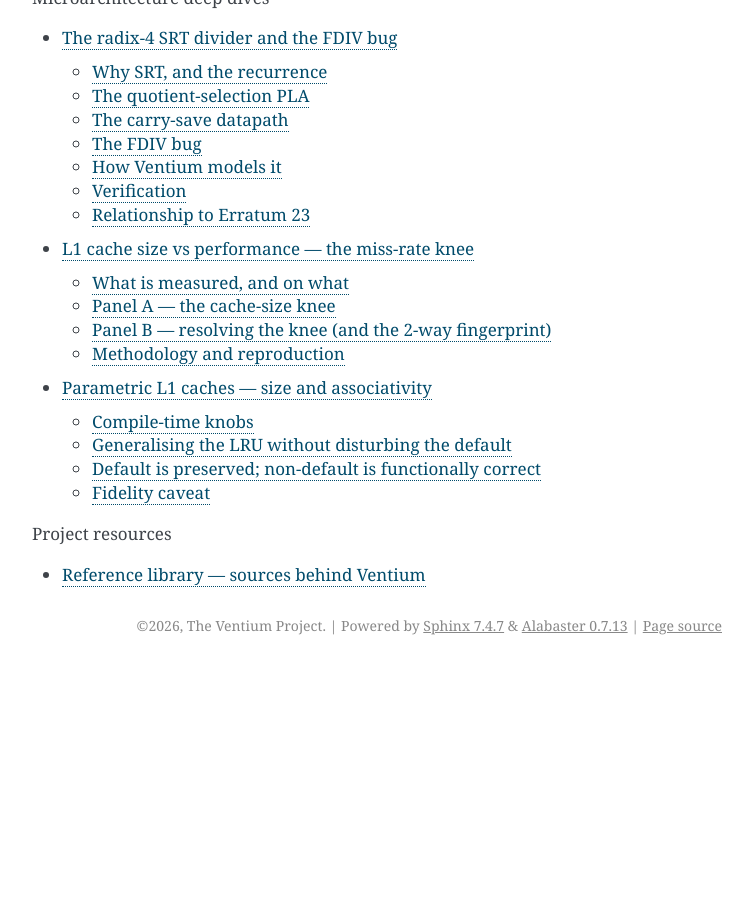
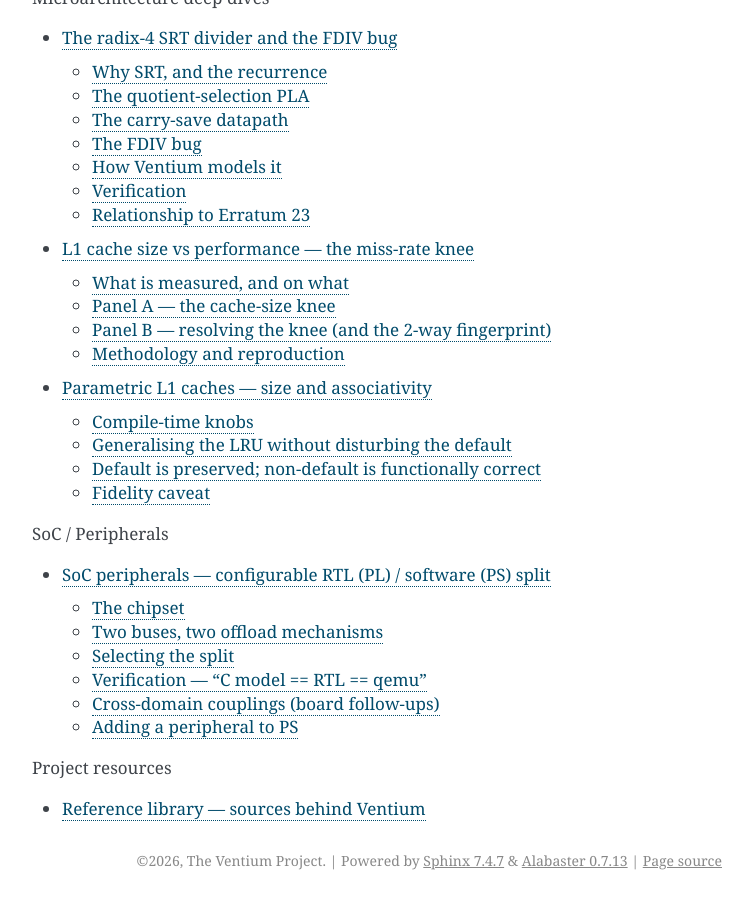
Before and after one commit to AL-255/ventium, a Sphinx documentation site: the page built from docs/sphinx/index.rst, in a window 1280 px wide and 900 px high, scrolled down 1407 px. Shown: the whole window, without its empty margins (388-1141 px from the left). Built offline with Sphinx 7.4.7, drawn with Linux system fonts in a browser that asks for light colours; before the commit the page ends 2072 px from its top, so only the background shows below that; some of the changed lines change nothing that is shown.

Commit message:
soc: every slow peripheral configurable RTL/PS + C models + Sphinx docs
Completes the config-selectable peripheral split: all 6 slow devices now have a
verified PS C model and are gated out of RTL when PS-placed, so the placement
actually frees PL fabric. Picks up the 5 C models authored from the RTL modules
(1:1 behavioural ports, dual-compiled gcc/g++):

  ven_rtc.c (MC146818)  ven_i8042.c (8042)  ven_acpipm.c (ACPI PM)
  ven_i8272.c (82077 FDC)  ven_vgaregs.c (VGA regs)  [+ ven_uart16550.c]

ventium_soc: gate each slow device with `ifndef VEN_<DEV>_PS` (tie its outputs in
the else arm) so a PS-placed device is not synthesized. tb_soc registers all six
models in ps_devs. fpga/periph_split.config defaults the slow set to PS (the
bus-critical pic/pit/port92/ide/dma stay in PL); the default verification build
passes no VEN_<DEV>_PS, so it is the all-RTL SoC, byte-identical.

Verification: run-soc-ps-cosim-gate.sh <dev> builds +VEN_<DEV>_PS (the device
served by its C model over the io-bridge) and runs the per-record psoc<dev> test
vs qemu-system -> EQUIVALENT for all six (uart 110, rtc 122, i8042 122, acpipm
292, fdc 116, vga 292): the C model == the RTL module == qemu. run-soc-ps-cosim-
all.sh runs them all; added to run-all-soc-gates.sh.

Three devices have a PL-consumed output (8042 A20 gate, VGA mode bits, device
IRQs) that needs the PS->PL path on the board; the register differential is still
EQUIVALENT because each test keeps the consuming logic consistent (port-92 in
RTL drives A20; the framebuffer is dormant for pvga; IRQs are quiescent).

Docs: a Sphinx page (SoC peripherals - configurable RTL/software split) covers
the chipset, the two buses, the io-bridge, the config/generator, the cosim
verification, and the cross-domain couplings. README status table updated.

Default unchanged: make verify 77/77 GREEN; the all-RTL dev/vga/fdc soc gates
still EQUIVALENT (the seam + the gating are inert when nothing is PS).

```diff
--- a/docs/sphinx/index.rst
+++ b/docs/sphinx/index.rst
@@ -55,6 +55,12 @@
    microarch/l1-parametric
 
 .. toctree::
+   :maxdepth: 2
+   :caption: SoC / Peripherals
+
+   soc/peripheral-split
+
+.. toctree::
    :maxdepth: 1
    :caption: Project resources
 
--- /dev/null
+++ b/docs/sphinx/soc/peripheral-split.rst
@@ -0,0 +1,235 @@
+==============================================================
+SoC peripherals — configurable RTL (PL) / software (PS) split
+==============================================================
+
+Ventium boots as a PC: around the core sits a chipset of standard peripherals,
+each a synthesizable ``ven_*`` RTL module, each verified **per-record bit-exact
+against qemu-system-i386**. On the KV260 the PL fabric is routing/congestion
+bound, so not every peripheral can live in hardware. This page describes the
+**config-selectable split**: a single config file chooses, per peripheral,
+whether it runs in **RTL (the PL fabric)** or as a **C model on the PS A53** —
+*without changing any verification guarantee*.
+
+.. contents::
+   :local:
+   :depth: 1
+
+The chipset
+===========
+
+.. list-table::
+   :header-rows: 1
+   :widths: 16 16 22 16
+
+   * - Device
+     - RTL module
+     - I/O ports
+     - Per-record gate
+   * - 8259 PIC
+     - ``ven_pic``
+     - 0x20/0x21, 0xA0/0xA1, 0x4D0/1
+     - pirqsoc
+   * - 8254 PIT
+     - ``ven_pit``
+     - 0x40–0x43
+     - pirqsoc
+   * - MC146818 RTC
+     - ``ven_rtc``
+     - 0x70/0x71
+     - psocdev
+   * - 8042 kbd/mouse
+     - ``ven_i8042``
+     - 0x60, 0x64
+     - psocdev
+   * - port-92 fast-A20
+     - ``ven_port92``
+     - 0x92
+     - psocdev
+   * - VGA registers
+     - ``ven_vgaregs``
+     - 0x3B0–0x3DF
+     - pvga
+   * - VGA framebuffer
+     - ``ven_vga_fb``
+     - mem 0xA0000 (mode 13h)
+     - pvgafb
+   * - ACPI PM timer
+     - ``ven_acpipm``
+     - 0x608
+     - pvga
+   * - IDE/ATA (+busmaster DMA)
+     - ``ven_ide``
+     - 0x1F0–7/0x3F6, 0x170–7/0x376
+     - pide
+   * - 16550 UART (COM1)
+     - ``ven_uart16550``
+     - 0x3F8–0x3FF
+     - psocuart
+   * - 8237 DMA ×2
+     - ``ven_i8237`` ×2
+     - 0x00–0x0F, 0xC0–0xDF, pages
+     - psoc8237/b
+   * - 82077 floppy (FDC)
+     - ``ven_i8272``
+     - 0x3F1–0x3F5, 0x3F7
+     - psocfdc
+
+Two buses, two offload mechanisms
+=================================
+
+The core exposes **two** independent buses, and only one of them is the
+PS-offload "bridge":
+
+* **Port I/O** (``io_*`` seam) — every ``IN``/``OUT`` raises ``io_req`` with the
+  16-bit port and direction, and the core **stalls in ``S_IO`` until ``io_ack``**.
+  This is the bus a PS-placed peripheral is forwarded on.
+* **Memory** (``mem_*`` seam) — loads/stores go to the L1/AXI subsystem and
+  PS-DDR. The VGA framebuffer splices into *this* path (it intercepts the
+  0xA0000 mode-13h aperture); it is **not** part of the port-I/O bridge.
+
+The port-I/O PS-offload bridge
+------------------------------
+
+``ventium_soc``'s PMIO decoder classifies each ``io_req`` port as either a local
+RTL device (``cs_pic``, ``cs_uart``, …) **or** a PS-placed one (``io_ps_sel``,
+computed from the ``+VEN_<DEV>_PS`` flags). When it is PS-placed:
+
+.. code-block:: text
+
+   core IN/OUT ──io_req──► ventium_soc PMIO decode ──io_ps_sel?──► io_ps_* ──►
+        ▲                                                          ven_soc_axil
+        │                                                          (AXI-Lite slave)
+        └──────────────── io_ack / io_ps_rdata ◄───────────────────── A53 C model
+
+``ven_soc_axil`` holds ``io_ack=0``, IRQs the PS GIC; the A53 reads the request
+over AXI, runs the matching C model in ``sw/ps_periph/``, writes the result back,
+and the bridge pulses ``io_ack=1`` with the data. **Because the core stalls until
+``io_ack``, the A53 round-trip latency cannot change the instruction's result —
+only the value matters** — which is exactly why the per-record differential is
+unaffected by where a peripheral lives.
+
+The same ``<dev>.c`` compiles into the **A53 firmware** (``gcc``, C) and into
+``tb_soc`` (``g++``, C++) for verification — it is a 1:1 behavioural port of the
+``ven_*.sv`` RTL.
+
+Selecting the split
+===================
+
+``fpga/periph_split.config`` lists each peripheral and its placement:
+
+.. code-block:: text
+
+   pic     rtl    # bus-critical -> keep in PL
+   pit     rtl
+   port92  rtl
+   ide     rtl
+   dma     rtl
+   dma2    rtl
+   rtc     ps     # slow -> A53 C model
+   i8042   ps
+   vga     ps
+   acpipm  ps
+   uart    ps
+   fdc     ps
+
+``python3 fpga/scripts/gen_periph_split.py`` turns it into ``+VEN_<DEV>_PS``
+RTL-build flags (``fpga/build/periph_split.vdefs``) and a C dispatch table
+(``verif/tb/ps_periph_table.inc``). **With nothing marked ``ps`` the SoC is the
+all-RTL build, byte-identical to before.** Each ``ps`` device is dropped from RTL
+(``ifndef VEN_<DEV>_PS``), so its placement actually frees PL fabric; its port
+range is decoded into ``io_ps_sel`` and forwarded to the C model.
+
+Verification — "C model == RTL == qemu"
+=======================================
+
+Each C model is proven bit-exact with the **same per-record gate**, just with the
+device served by the C model instead of the RTL module:
+
+.. code-block:: console
+
+   $ bash verif/soc/run-soc-ps-cosim-gate.sh uart   # build +VEN_UART_PS, run psocuart
+   ...
+   PS-OFFLOAD COSIM GATE (uart): EQUIVALENT (C model == RTL == qemu)
+
+``run-soc-ps-cosim-all.sh`` runs them all; it is part of the soc-gate aggregate.
+
+.. list-table::
+   :header-rows: 1
+   :widths: 14 22 16 12
+
+   * - Device
+     - C model
+     - Test
+     - Cosim
+   * - uart
+     - ``ven_uart16550.c``
+     - psocuart
+     - EQUIVALENT (110)
+   * - rtc
+     - ``ven_rtc.c``
+     - psocdev
+     - EQUIVALENT (122)
+   * - i8042
+     - ``ven_i8042.c``
+     - psocdev
+     - EQUIVALENT (122)
+   * - acpipm
+     - ``ven_acpipm.c``
+     - pvga
+     - EQUIVALENT (292)
+   * - fdc
+     - ``ven_i8272.c``
+     - psocfdc
+     - EQUIVALENT (116)
+   * - vga
+     - ``ven_vgaregs.c``
+     - pvga
+     - EQUIVALENT (292)
+
+EQUIVALENT means the C model is byte-identical to qemu over every retired
+instruction — the same bar the RTL module met.
+
+Read side-effects and the bridge
+--------------------------------
+
+The bridge calls ``io_read`` **exactly once per access** (a ``ps_busy`` latch in
+``tb_soc`` / the AXI handshake on the board), so a C model puts any *read
+side-effect* inline — mirroring the RTL's clocked side-effect. Examples that must
+match the RTL precisely: the UART LSR/MSR read-clears, the RTC ``REG_C``
+read-then-clear, the 8042 OBF dequeue on a 0x60 read, the FDC FIFO advance, and
+the VGA DAC-palette / ATTR flip-flop auto-increments.
+
+Cross-domain couplings (board follow-ups)
+=========================================
+
+Three peripherals produce a **signal the PL consumes**, not just a read value.
+When PS-placed, that signal must travel *back* from the A53 to the fabric (an
+``io_ps``-class output path), which is a board-integration follow-up. The
+register **differential is still EQUIVALENT** because each test keeps the
+consuming logic consistent another way:
+
+* **8042 → A20 gate.** ``eff_a20 = kbc_a20 | p92_a20``. ``psocdev`` drives both
+  A20 sources together and keeps **port-92 in RTL**, so ``eff_a20`` tracks
+  port-92; the tied-off ``kbc_a20`` is unobserved on the diff.
+* **VGA regs → framebuffer mode bits.** ``ven_vga_fb`` derives ``chain4_en`` from
+  ``ven_vgaregs``' SEQ/GFX bits. With the regs on PS those tie off
+  (``chain4_en=0`` → the framebuffer is dormant), which is correct for ``pvga``
+  (it never touches 0xA0000). A VGA-regs-PS **and** framebuffer-RTL board build
+  needs the PS to drive the mode bits back.
+* **Device IRQs.** A PS device's interrupt (UART IRQ4, RTC IRQ8, FDC IRQ6, …) is
+  tied off in the PL; on the board the PS injects it through ``ven_soc_axil``.
+  The differential tests run with interrupts disabled, so these lines are
+  quiescent and do not perturb the per-record stream.
+
+Adding a peripheral to PS
+=========================
+
+1. Port ``rtl/soc/ven_<dev>.sv``'s register logic to ``sw/ps_periph/<model>.c``
+   (a plain-C, also-valid-C++ file with a ``<model>_new()`` ctor returning a
+   ``ven_periph_t*``; copy ``ven_uart16550.c``).
+2. Register it in ``tb_soc.cpp``'s ``ps_devs`` (port range → ctor) and add the
+   row to ``PERIPH`` in ``gen_periph_split.py``.
+3. Gate the RTL instance with ``ifndef VEN_<DEV>_PS`` (tie its outputs in the
+   ``else`` arm) and add ``cs_<dev>`` to the ``io_ps_sel`` chain.
+4. Flip the device to ``ps`` in ``fpga/periph_split.config`` and run
+   ``bash verif/soc/run-soc-ps-cosim-gate.sh <dev>`` → EQUIVALENT.
```
